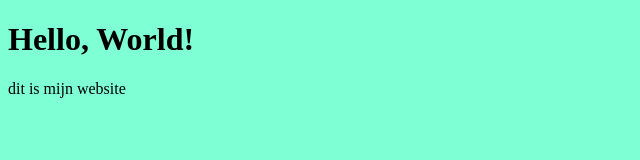
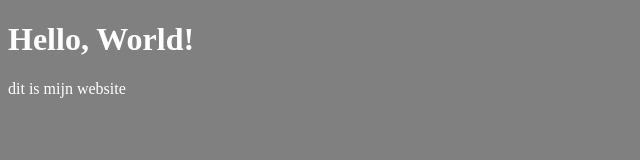
Before and after one commit to Niklasikos/M2Skill_github, a plain HTML site: page Les1/index.html in a window 1280 px wide. Shown: the whole page, without its empty margins (0-640 px from the left). Drawn offline with Linux system fonts and the light colour scheme.

Commit message:
update website files

```diff
--- a/Les1/styles.css
+++ b/Les1/styles.css
@@ -1,3 +1,4 @@
 body {
-    background-color: aquamarine;
+    background-color: gray;
+    color:  white;
 }
```
